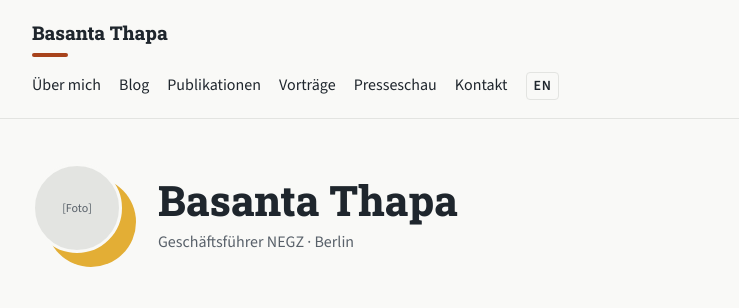
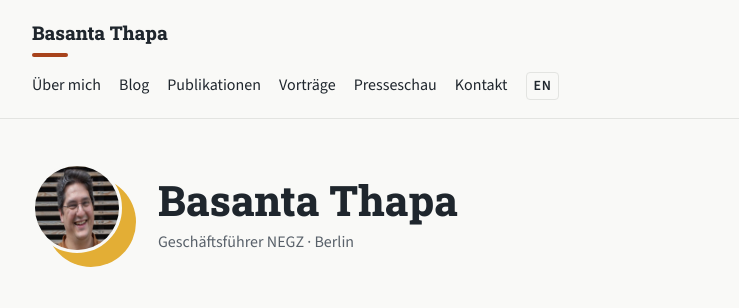
Before and after one commit to basantaepthapa/basantathapa.de, an Astro site: page / in a window 1280 px wide. Shown: the top 308 px of the page, without its empty margins (270-1009 px from the left). Built offline with nearby package versions, Linux system fonts and the light colour scheme; Astro itself is replaced by a stand-in of ours.

Commit message:
Portraitfoto (NEGZ) auf der Startseite
Co-Authored-By: Claude Opus 5.5 <noreply@anthropic.com>
Claude-Session: https://claude.ai/code/session_01QbrsBr3sTBNp2eZVAivWpX

```diff
--- a/src/components/Home.astro
+++ b/src/components/Home.astro
@@ -17,7 +17,7 @@ const latest = posts.slice(0, 3);
   )}
   <div class="stack">
     <div class="hero">
-      <div class="portrait"><div class="ph" role="img" aria-label="Basanta Thapa">[Foto]</div></div>
+      <div class="portrait"><img src="/uploads/portrait.jpg" alt="Basanta Thapa" width="90" height="90" /></div>
       <div>
         <h1>Basanta Thapa</h1>
         <div class="sub">{s.role}</div>
```
Also changed, not shown: public/uploads/portrait.jpg (added).
